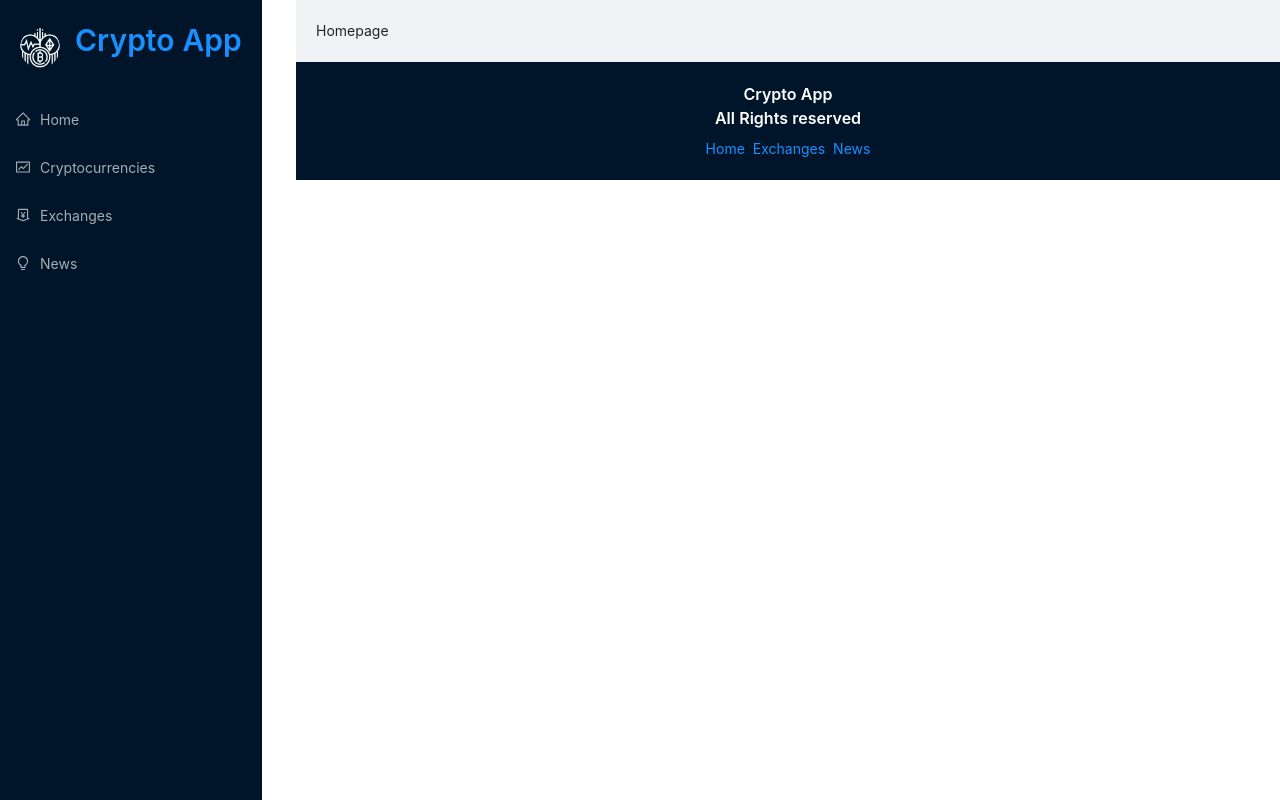
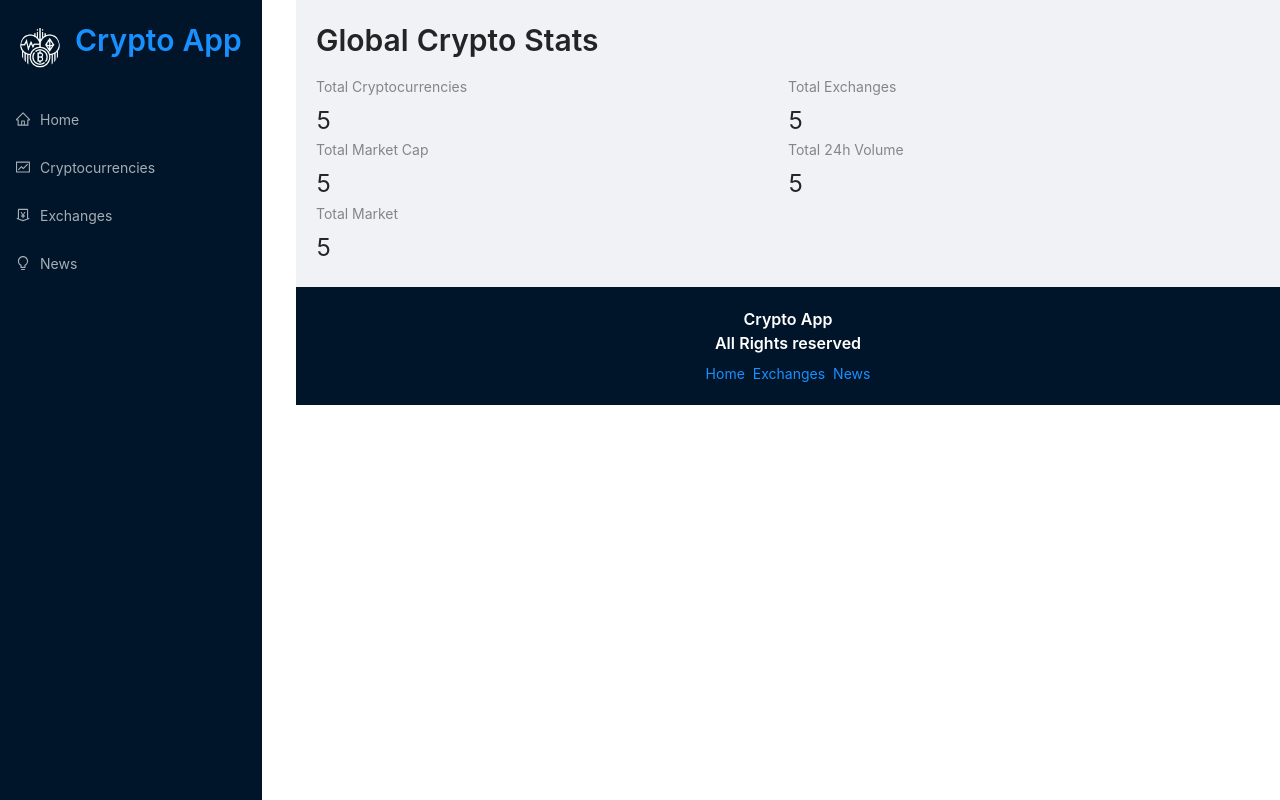
Before and after one commit to imReset/cryptoapp, a React (Create React App) app: page / in a window 1280 px wide. Built offline with nearby package versions, Linux system fonts and the light colour scheme.

Commit message:
basic design for homepage

```diff
--- a/src/components/Homepage.jsx
+++ b/src/components/Homepage.jsx
@@ -1,10 +1,22 @@
 import React from 'react';
+import millify from 'millify';
+import { Typography, Row, Col, Statistic } from 'antd';
+import { Link } from 'react-router-dom'
+
+const { Title } = Typography;
 
 const Homepage = () => {
   return (
-    <div>
-        Homepage
-    </div>
+    <>
+      <Title level={2} className="heading">Global Crypto Stats</Title>
+      <Row>
+        <Col span={12}><Statistic title="Total Cryptocurrencies" value="5" /></Col>
+        <Col span={12}><Statistic title="Total Exchanges" value="5" /></Col>
+        <Col span={12}><Statistic title="Total Market Cap" value="5" /></Col>
+        <Col span={12}><Statistic title="Total 24h Volume" value="5" /></Col>
+        <Col span={12}><Statistic title="Total Market" value="5" /></Col>
+      </Row>
+    </>
   );
 }
 
```
